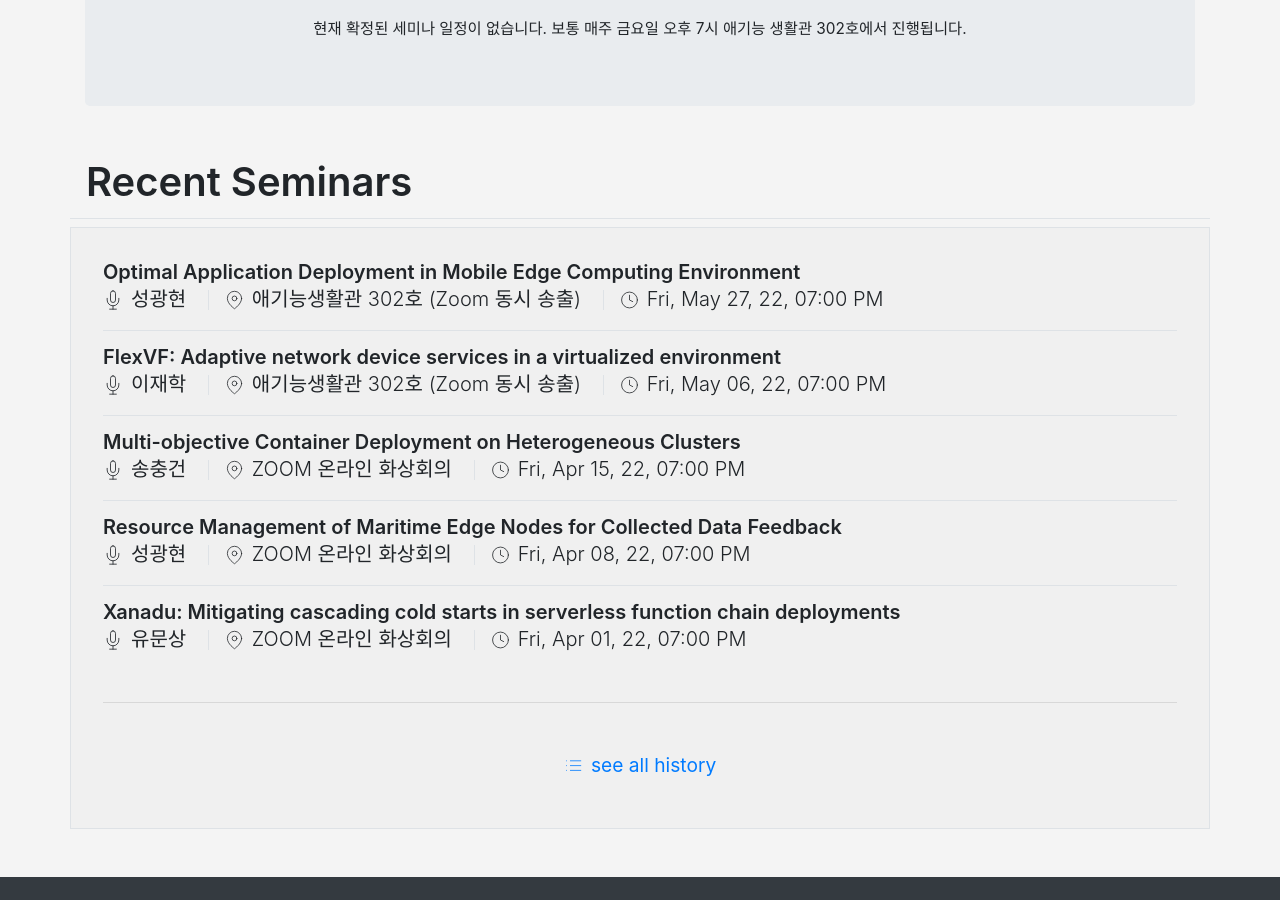
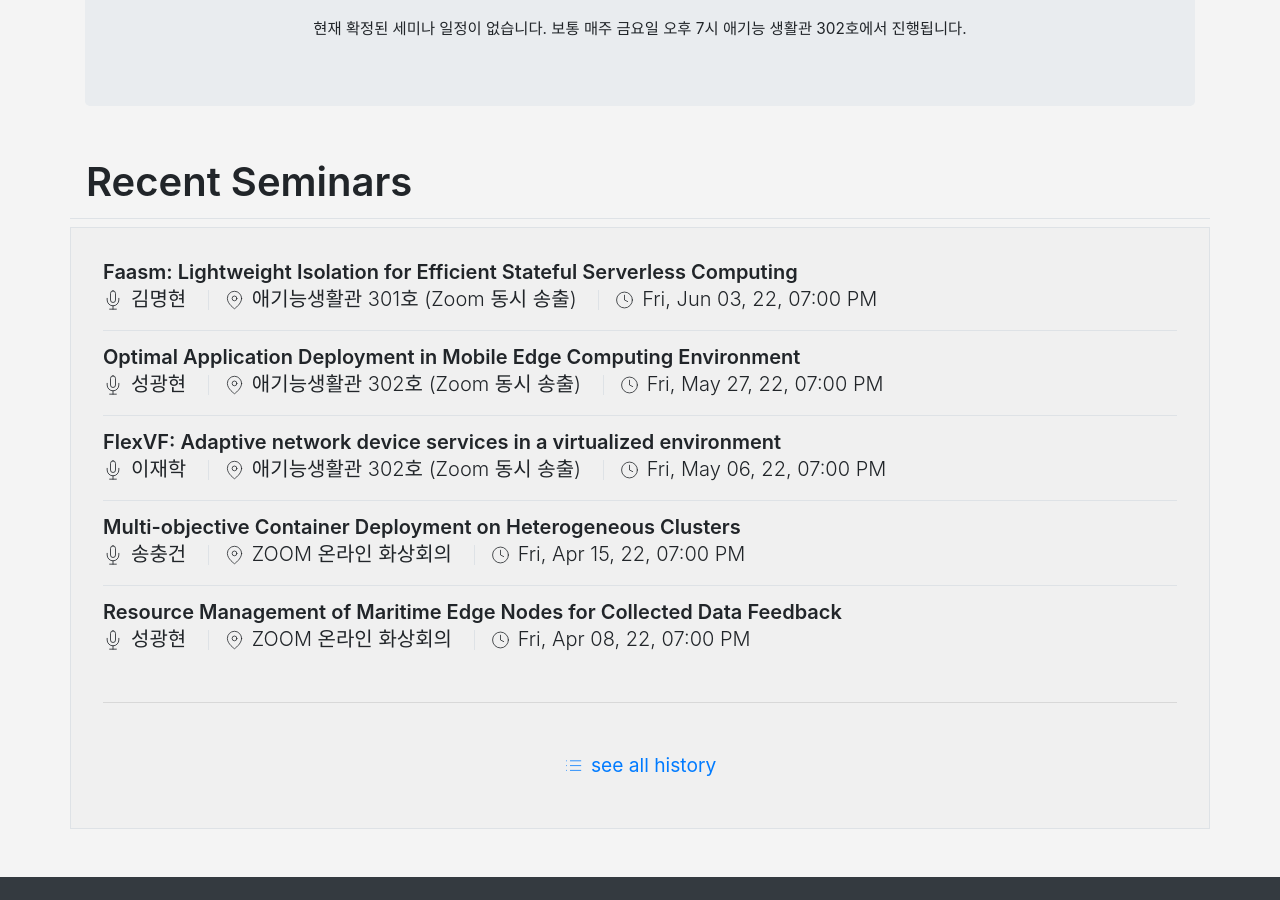
Before and after one commit to KU-Cloud/ku-cloud.github.io, a Jekyll site: the page built from seminar.html, in a window 1280 px wide and 900 px high, scrolled down 355 px. Built offline with Jekyll 4.4.1, drawn with Linux system fonts in a browser that asks for light colours.

Commit message:
Update: 2022-06-03 seminar

```diff
--- a/_data/seminars.yaml
+++ b/_data/seminars.yaml
@@ -835,3 +835,7 @@
   speacker: 성광현
   date: 2022-05-27T19:00:00.000+0900
   location: 애기능생활관 302호 (Zoom 동시 송출)
+- title: 'Faasm: Lightweight Isolation for Efficient Stateful Serverless Computing'
+  speacker: 김명현
+  date: 2022-06-03T19:00:00.000+0900
+  location: 애기능생활관 301호 (Zoom 동시 송출)
```
